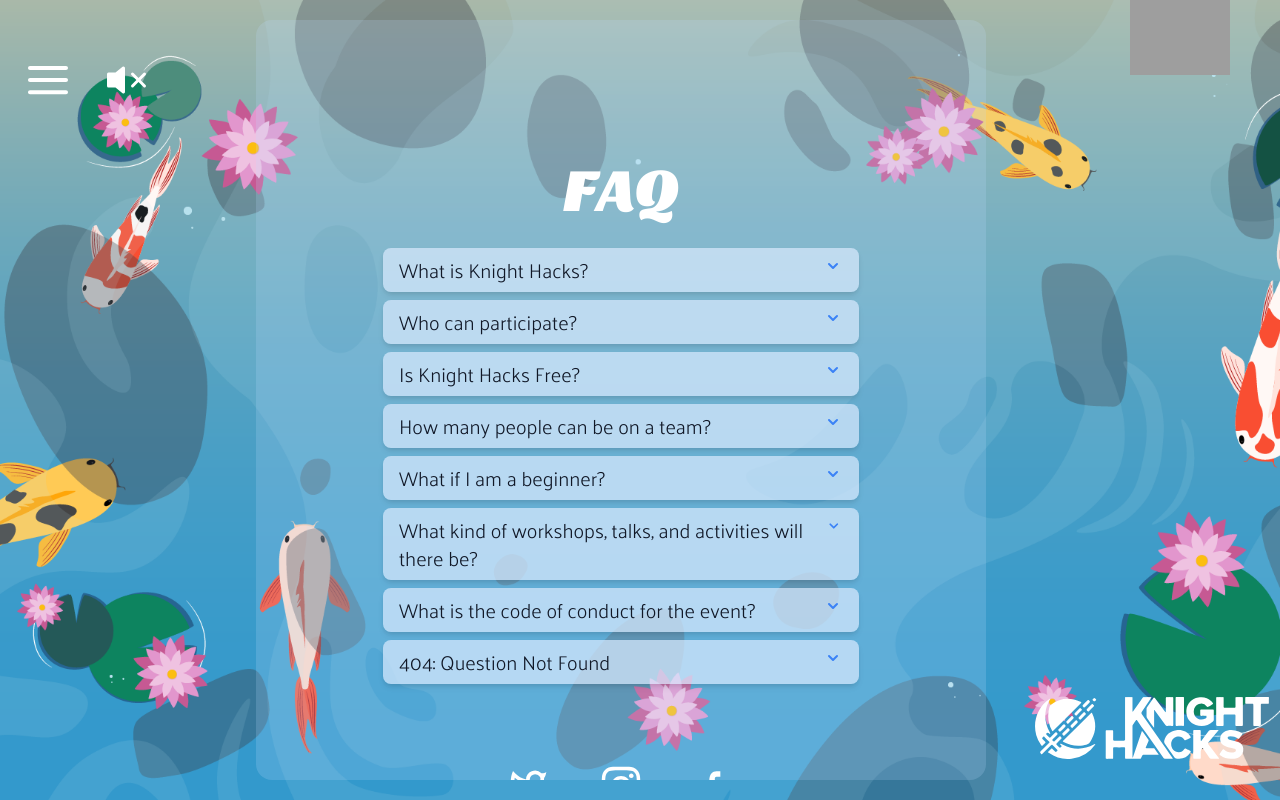
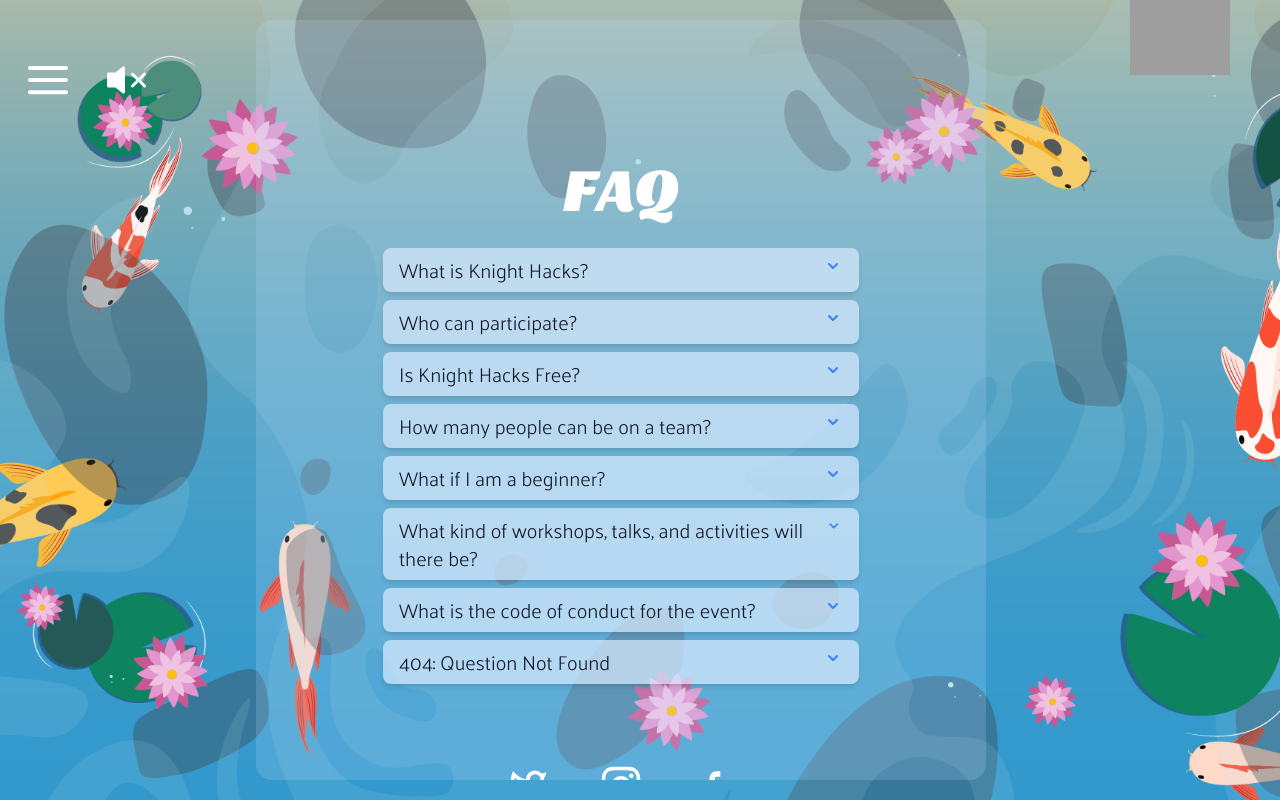
Before and after one commit to KnightHacks/hackathon-2021-frontend, a React (Create React App) app: page /faq in a window 1280 px wide. Built offline with nearby package versions, Linux system fonts and the light colour scheme; grey boxes are pictures that could not be loaded; what color-hash would draw is missing.

Commit message:
remove logo entirely

```diff
--- a/src/components/Page.js
+++ b/src/components/Page.js
@@ -46,14 +46,6 @@
             </div>
           </div>
         </div>
-
-        <div className="col-span-1 w-full h-full hidden sm:flex sm:h-full sm:justify-center sm:items-end mb-20">
-          {!onLanding ? (
-            <Link to="/" className="w-11/12 h-16">
-              <div className="justify-self-center bg-knight-hacks-logo bg-no-repeat bg-center w-full h-full " />
-            </Link>
-          ) : null}
-        </div>
       </div>
     </>
   );
```
